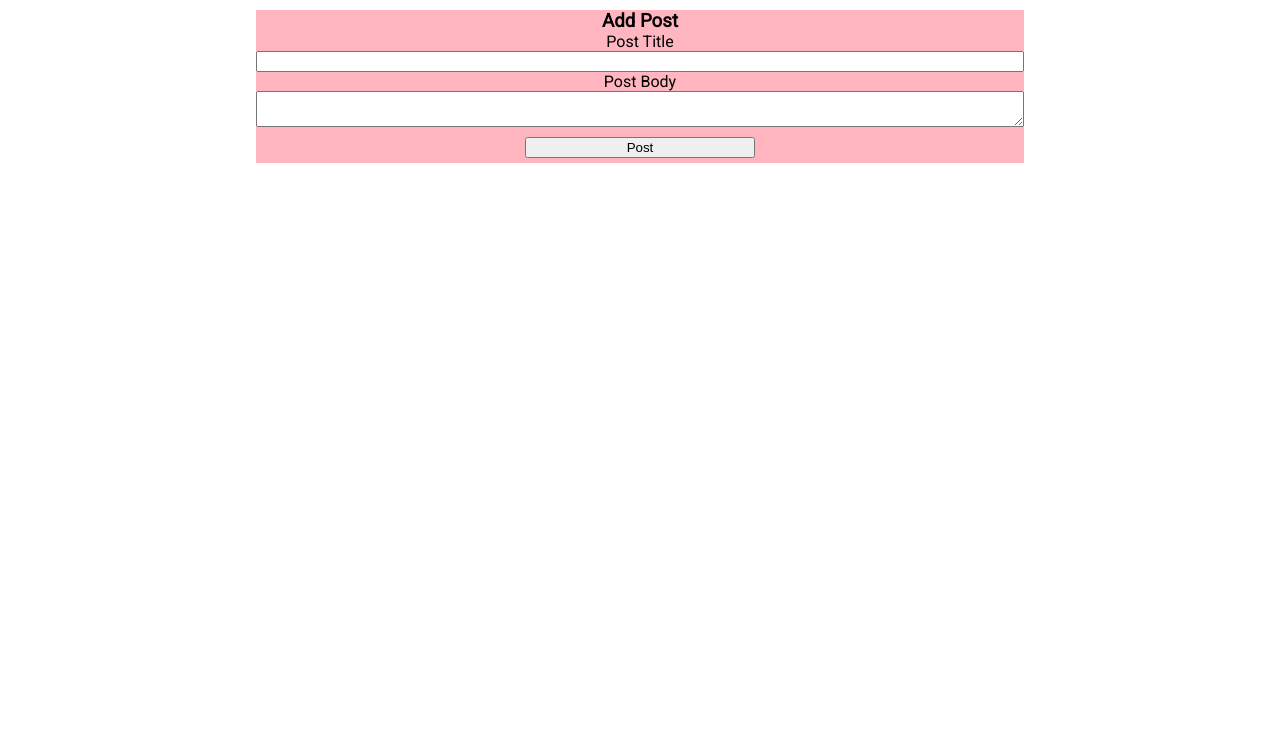
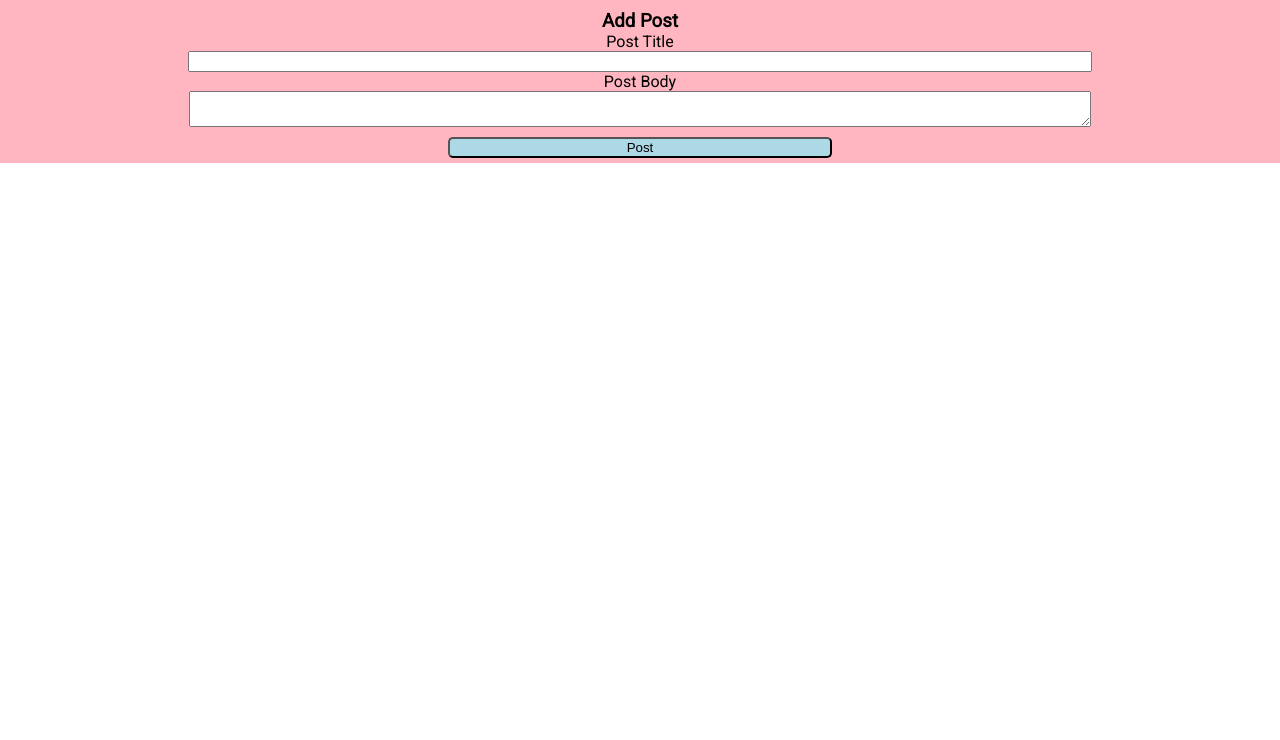
Before and after one commit to julialj95/scrimba-blog, a plain HTML site: page index.html in a window 1280 px wide. Shown: the part 60-800 px from the top of the page. Drawn offline with Linux system fonts and the light colour scheme; no server answers.

Commit message:
removed excess margin from top of titles

```diff
--- a/index.css
+++ b/index.css
@@ -28,8 +28,14 @@ form {
   display: flex;
   flex-direction: column;
   justify-content: center;
-  margin: 70px 20% 0 20%;
+  margin: 0;
+  padding-top: 70px;
   background-color: lightpink;
+}
+.form-element {
+  width: 70%;
+  margin-left: auto;
+  margin-right: auto;
 }
 form > h3 {
   text-align: center;
@@ -37,12 +43,12 @@ form > h3 {
 }
 form > button {
   width: 30%;
+  background-color: lightblue;
+  border-radius: 5px;
   margin: 10px auto 5px auto;
-}
-main {
-  margin-top: 55px;
 }
 .post-title,
 .post-body {
   text-align: center;
+  margin-top: 0;
 }
--- a/index.html
+++ b/index.html
@@ -11,10 +11,10 @@
   </nav>
   <form>
     <h3>Add Post</h3>
-      <label for="title">Post Title</label>
-      <input type="text" id="title" name="title"/>
-      <label for="post-body">Post Body</label>
-      <textarea id="post-body" name="post-body"></textarea>
+      <label for="title" class="form-element">Post Title</label>
+      <input type="text" id="title" name="title" class="form-element" />
+      <label for="body" class="form-element">Post Body</label>
+      <textarea id="body" name="body" class="form-element"></textarea>
       <button type="submit">Post</button>
     </form>
   <div id="posts"></div>
```
